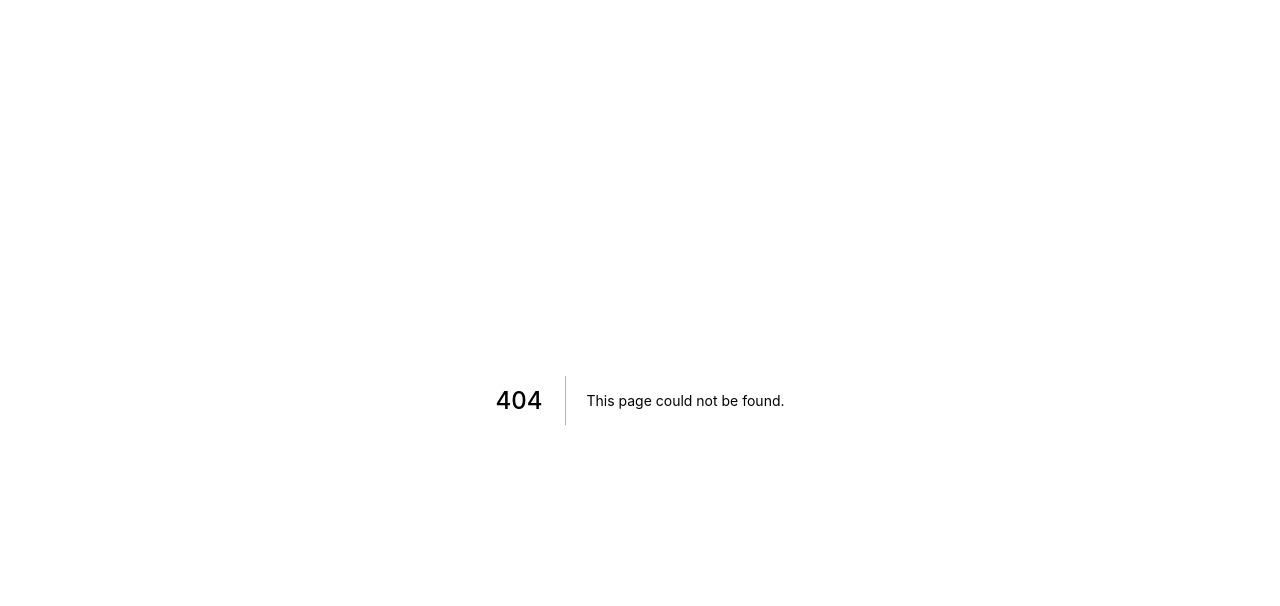
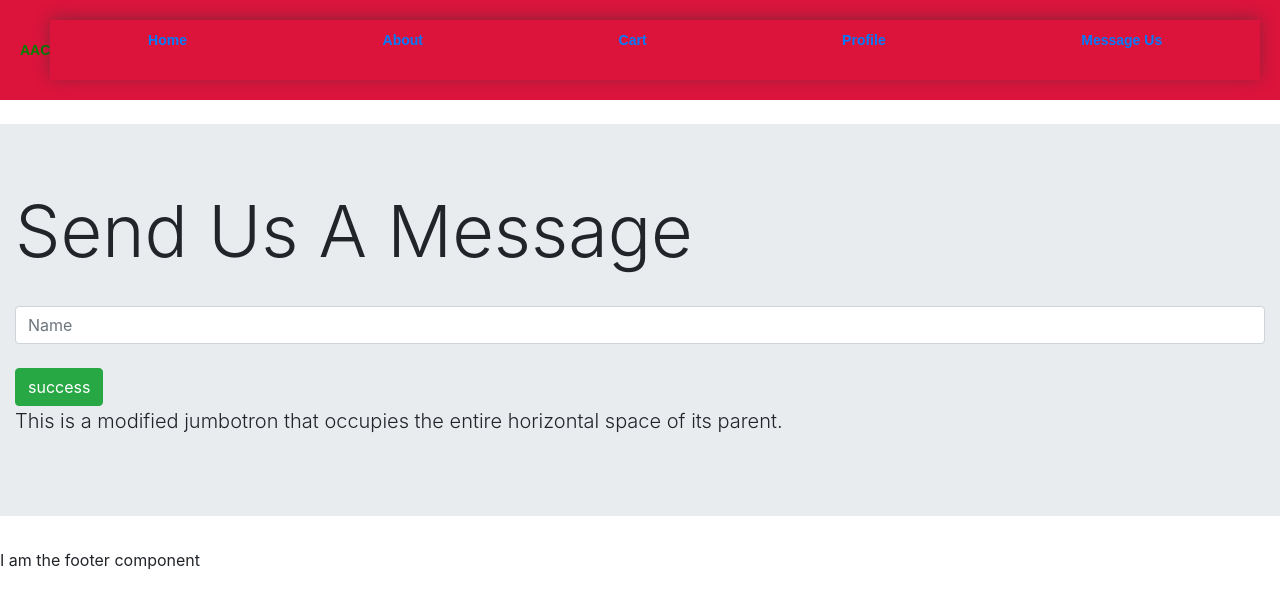
Before and after one commit to tmcjunkinmarquis/aac, a Next.js app: page /messageUs in a window 1280 px wide. Before the commit this address had no page. Shown: the top 606 px of the page. Built offline with nearby package versions, Linux system fonts and the light colour scheme.

Commit message:
Revise component styling for Bootstrap/Reactstrap

```diff
--- a/components/Header/index.js
+++ b/components/Header/index.js
@@ -1,5 +1,5 @@
 import Nav from '../Nav'
-import './Header.scss'
+import './Header.css'
 
 
 const Header = () => (
--- a/components/Nav/index.js
+++ b/components/Nav/index.js
@@ -1,5 +1,5 @@
 import Link from 'next/link';
-import './Nav.scss'
+import './Nav.css'
 
 
 const Nav = ({ children, title = 'This is the default navigation' }) => (
@@ -16,7 +16,9 @@ const Nav = ({ children, title = 'This is the default navigation' }) => (
     <Link href="/profile">
       <a title="Profile Page">Profile</a>
     </Link>
-    I am the navigation component</div>
+    <Link href="/messageUs">
+      <a title="Message Us Page">Message Us</a>
+    </Link></div>
 )
 
 export default Nav
--- a/layouts/PageLayout.js
+++ b/layouts/PageLayout.js
@@ -2,7 +2,7 @@ import Head from "next/head";
 import Footer from "../components/Footer";
 import Header from "../components/Header";
 import Nav from "../components/Nav";
-import './PageLayout.scss'
+import './PageLayout.css'
 
 const PageLayout = ({ children, title = "Applied Action Consulting" }) => (
   <div className="Layout">
--- a/next.config.js
+++ b/next.config.js
@@ -1,2 +1,6 @@
-const withSass = require("@zeit/next-sass");
-module.exports = withSass();
+const withCSS = require("@zeit/next-css");
+module.exports = withCSS({
+  cssLoaderOptions: {
+    url: false
+  }
+})
--- a/pages/index.js
+++ b/pages/index.js
@@ -3,7 +3,8 @@ import Layout from '../layouts/PageLayout'// import { getPosts } from 'api/posts
 import Link from "next/link";
 import { getPosts } from '../api/posts'
 import Post from '../components/Post'
-import './index.scss'
+
+import './index.css'
 
 const Index = ({ posts }) => (
   <Layout>
--- /dev/null
+++ b/pages/messageUs.js
@@ -0,0 +1,28 @@
+import PageLayout from '../layouts/PageLayout'
+import 'bootstrap/dist/css/bootstrap.css';
+import { Jumbotron, Container, Button } from 'reactstrap';
+
+const MessageUs = props => {
+  return(
+    <PageLayout>
+      <div>
+        <br/>
+        <Jumbotron fluid>
+          <Container fluid>
+            <h1 className="display-3">Send Us A Message</h1>
+            <br/>
+            <input className="form-control" placeholder="Name"></input>
+            <br/>
+            <Button color="success" size="large">success</Button>
+            <p className="lead">This is a modified jumbotron that occupies the entire horizontal space of its parent.</p>
+          </Container>
+        </Jumbotron>
+      </div>
+
+    </PageLayout>
+  )
+
+
+}
+
+export default MessageUs;
```
Also changed, not shown: components/Header/Header.css (renamed from components/Header/Header.scss), components/Nav/Nav.css (renamed from components/Nav/Nav.scss), layouts/PageLayout.css (renamed from layouts/PageLayout.scss), pages/index.css (renamed from pages/index.scss).
